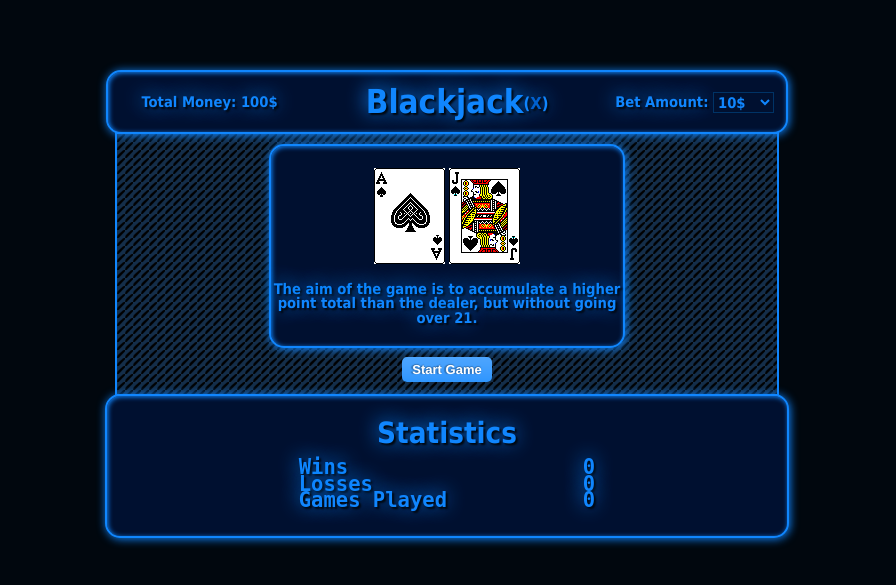
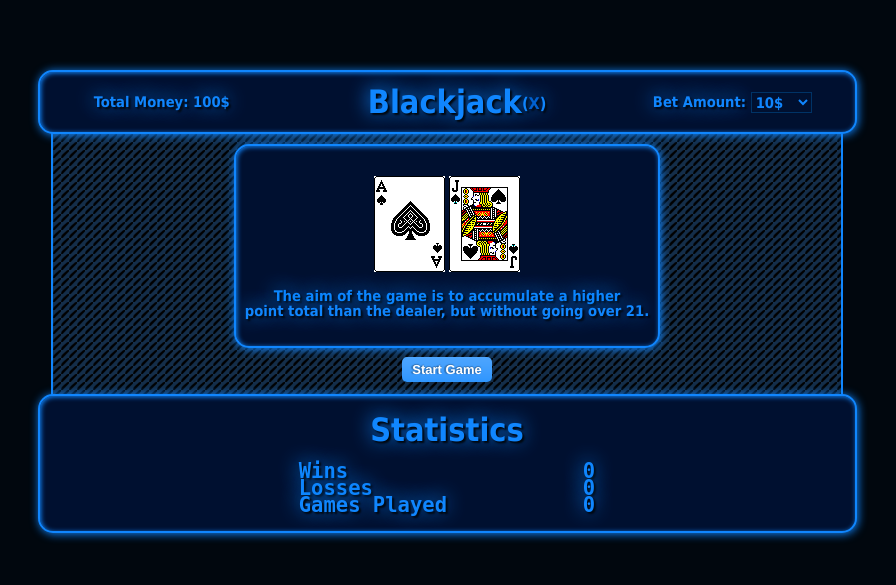
Before and after one commit to akalineskou/blackjack_js, a PHP site: page /blackjack.html in a window 1280 px wide. Shown: the top 585 px of the page, without its empty margins (193-1089 px from the left). Run offline with PHP 8.4, Linux system fonts and the light colour scheme.

Commit message:
made layout static
if the user makes the window size smaller, the game wont look so bad

```diff
--- a/blackjack.html
+++ b/blackjack.html
@@ -12,12 +12,14 @@
     </head>
     <body>
         <br><br><br><br>
+
+        <section class="full">
             <section class="title_sec">
                 <div id="total_money_title">
                     Total Money: <div id="total_money" style="display:inline"></div>$
                 </div>
                 <div id="title">
-                <h1 class="noPad">Blackjack<span class="small">(<a href="" title="Restore everything to default" onclick="eraseCookies(); clearValues(); reloadPage();">X</a>)</span></h1>
+                    <h1 class="noPad bigger">&nbsp;&nbsp;Blackjack<span class="small">(<a href="" title="Restore everything to default" onclick="eraseCookies(); clearValues(); reloadPage();">X</a>)</span></h1>
                 </div>
                 <div id="bet">
                     Bet Amount: <div id="in_bet" style="display:inline"></div>
@@ -33,9 +35,13 @@
             </section>
 
             <div id="stats"></div>
+        </section>
+
         <noscript>
                 <div id="message" class="noscript">Your browser does not support JavaScript!</div>
         </noscript>
+
+        <br><br><br><br>
 
         <script>
             // sets total money in the title div
--- a/js/main.js
+++ b/js/main.js
@@ -213,7 +213,7 @@ function showHouse() {
 }
 
 function showStats() {
-    var html_output = '<span class="valign"><h1>Statistics</h1><pre>' +
+    var html_output = '<span class="valign"><h1 class="bigger">Statistics</h1><pre>' +
     'Wins                   <b>' + total_wins + '</b><br>' +
     'Losses                 <b>' + total_losses + '</b><br>' +
     'Games Played           <b>' + (total_wins + total_losses) + '</b><br>' +
--- a/style.css
+++ b/style.css
@@ -18,6 +18,9 @@ h1.noPad {
 	padding: 0px;
     margin: 0px;
 }
+h1.bigger {
+	font-size:220%;
+}
 .small {
 	font-size:50%;
 	vertical-align:middle;
@@ -27,8 +30,14 @@ pre {
 	font-size:140%;
 }
 
+section.full {
+	width: 820px;
+
+	margin: auto;
+}
+
 section.title_sec {
-	width: 53%;
+	width: 815px;
 
 	line-height: 60px;
 	height: 60px;
@@ -42,32 +51,32 @@ section.title_sec {
 	box-shadow: inset 1px 1px 5px, 1px 1px 10px;
 	border: 2px solid;
 
-	position:relative; top:2px;
+	position:relative;
+	top: 2px;
 }
 div#total_money_title {
 	float: left;
 	width: 30%;
 }
 div#title {
-	width: 43%;
-
-	font-size:150%;
+	width: 40%;
 
 	float: left;
 }
 div#bet {
-	width: 27%;
+	width: 30%;
 	float: left;
 }
 
 section.main_sec {
-	width: 50%;
+	width: 768px;
 	height: 240px;
 
 	margin: auto;
-	padding: 10px;
+
 	text-align: center;
 
+	padding: 10px;
 	background: #001030;
 	border: 2px solid;
 
@@ -83,7 +92,8 @@ div#message {
 	border: 2px solid;
 	box-shadow: inset 1px 1px 5px, 1px 1px 10px;
 
-	position:relative; top:-4px
+	position:relative;
+	top:-4px
 }
 div#default {
 	line-height: 200px;
@@ -135,17 +145,19 @@ div#buttons {
 
 	display: none;
 
-	position:relative; top:-4px
+	position:relative;
+	top:-4px
 }
 
 div#stats {
 	margin: auto;
-	padding: 10px;
+
 	text-align: center;
 
+	width: 815px;
+
 	line-height: 100px;
-	height: 120px;
-	width: 51.5%;
+	height: 135px;
 
 	margin-left: auto;
 	margin-right: auto;
@@ -154,7 +166,8 @@ div#stats {
 	border: 2px solid;
 	box-shadow: inset 1px 1px 5px, 1px 1px 10px;
 
-	position:relative; top:-2px
+	position:relative;
+	top:-2px;
 }
 
 span.valign {
@@ -217,5 +230,5 @@ a:link, a:visited, .pointer {
 	text-align: center !important;
 	width:100% !important;
 	top:25% !important;
-	background: #001030;
+	background: #001030 !important;
 }
```
Lines whose indentation alone changed are shown as unchanged.
